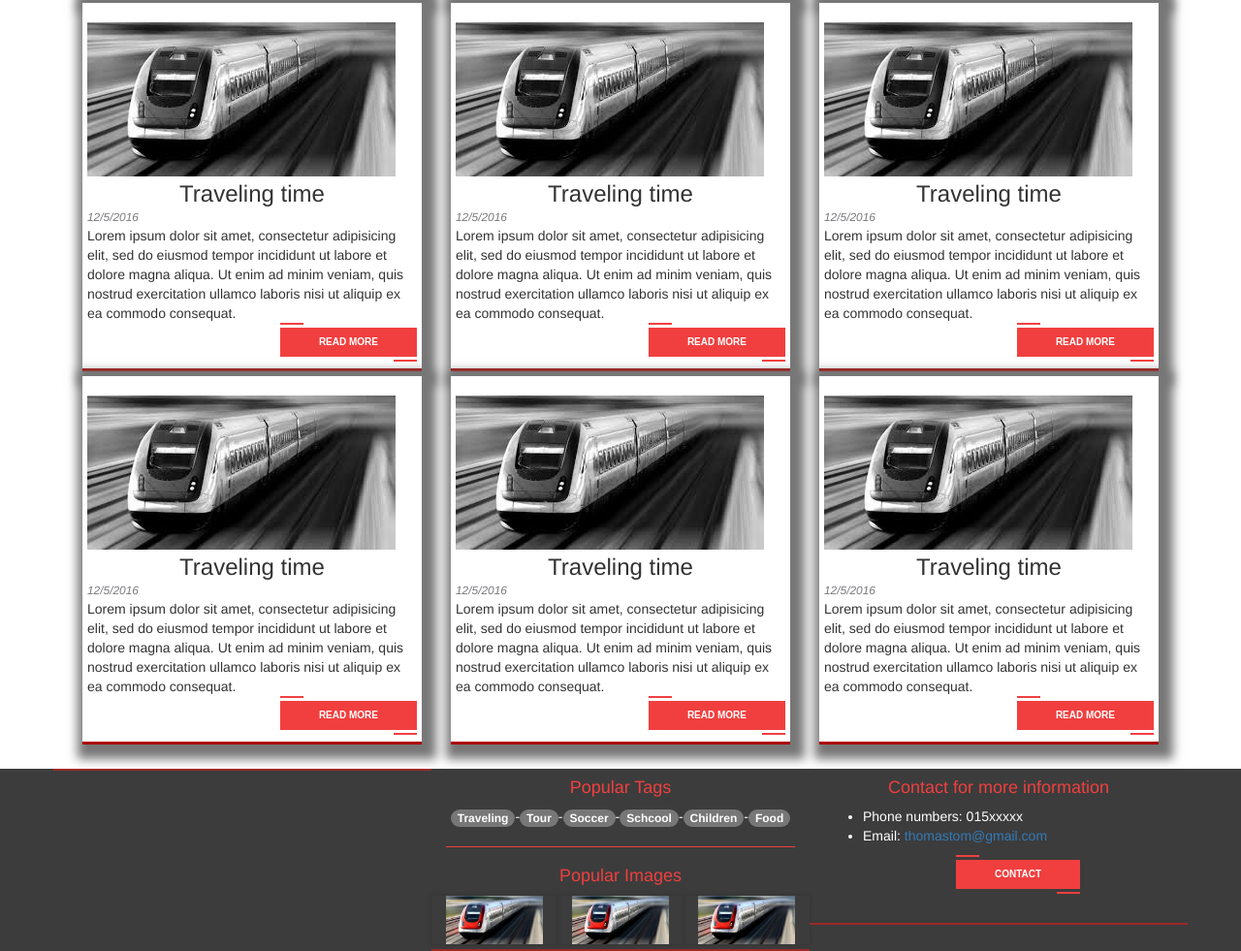
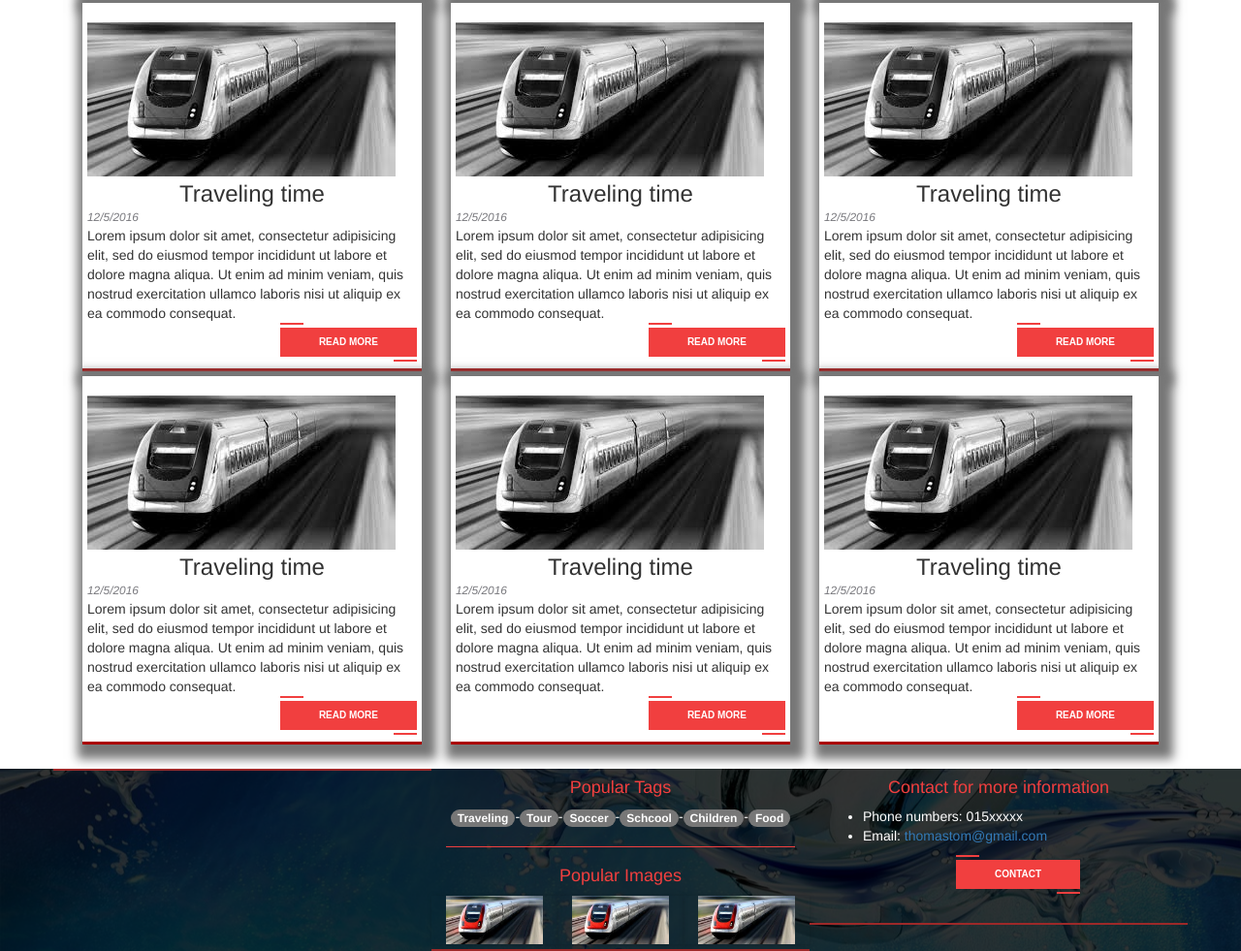
Before and after one commit to doanminhtam1998/doanminhtam1998.github.io, a plain HTML site: page blog.html in a window 1280 px wide. Shown: the part 1385-2366 px from the top of the page at 97% size. Drawn offline with nearby package versions, Linux system fonts and the light colour scheme.

Commit message:
Fix Footer

```diff
--- a/blog.html
+++ b/blog.html
@@ -77,7 +77,7 @@
 						<p>Welcome to my amazing blog</p>
 					</div>
 					<div class="button-down">
-						<i class="fa fa-angle-double-down"></i>
+						<a><i class="fa fa-angle-double-down"></i></a>
 					</div>
 				</div>
 
@@ -309,7 +309,8 @@
 		 <!------------------------------>
                     <!--Footer-->
          <!------------------------------>
-        <footer class="footer-contain ">
+        <footer class="bg-footer">
+	        <div class="footer-contain ">
 		        <div class="container my-footer">
 		            <div class="row">
 		                <div class="footer-section1 col-xs-12 col-sm-12 col-md-4 col-lg-4 col-footer">
@@ -352,6 +353,7 @@
 		                </div>
 		             </div>
 		    	</div>
+		    </div>
         </footer>
 
 
--- a/style/blog.css
+++ b/style/blog.css
@@ -172,6 +172,12 @@
 	color: #f13f3f;
 	font-size: 20px;
 }
+.button-down>a{
+	color: #f13f3f;
+}
+.button-down>a:hover{
+	color: #bd3b3b;
+}
 
 		/*----------------------------------------
 				END LOGO
@@ -303,6 +309,7 @@
 		text-align: right;
 		/*position: relative;*/
 			}
+
 	.post>img{
 		 margin: 0px;
     	-webkit-filter: grayscale(100%); /* Safari 6.0 - 9.0 */
@@ -394,11 +401,20 @@
 				FOOTER
 	----------------------------------------
 	*/
+	.bg-footer{
+		background-image: url(../images/header_blog.jpg);
+    	background-attachment: fixed;
+	    background-repeat: no-repeat;
+	    background-size: cover;
+	    background-position: 60% 80%;
+	    /* height: 400px; */
+	    position: relative;
+	}
 	.img-footer{
 		margin-bottom: 5px;
 	}
 	.footer-contain{
-		background-color: #3c3c3c;
+		background-color: rgba(0,0,0,0.8);
 		margin-top: 20px;
 		color: white;
 		/*border-bottom: 2px outline #f13f3f;*/
```
Lines whose indentation alone changed are shown as unchanged.
